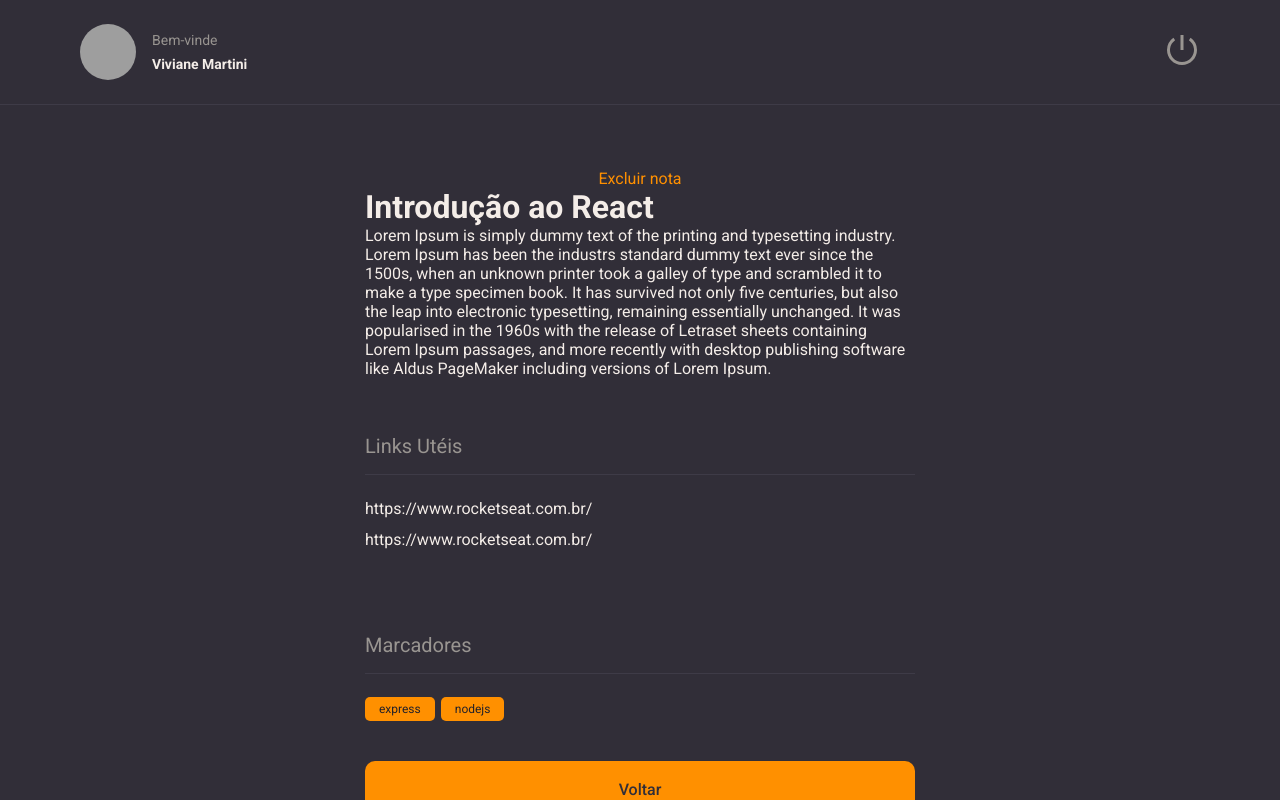
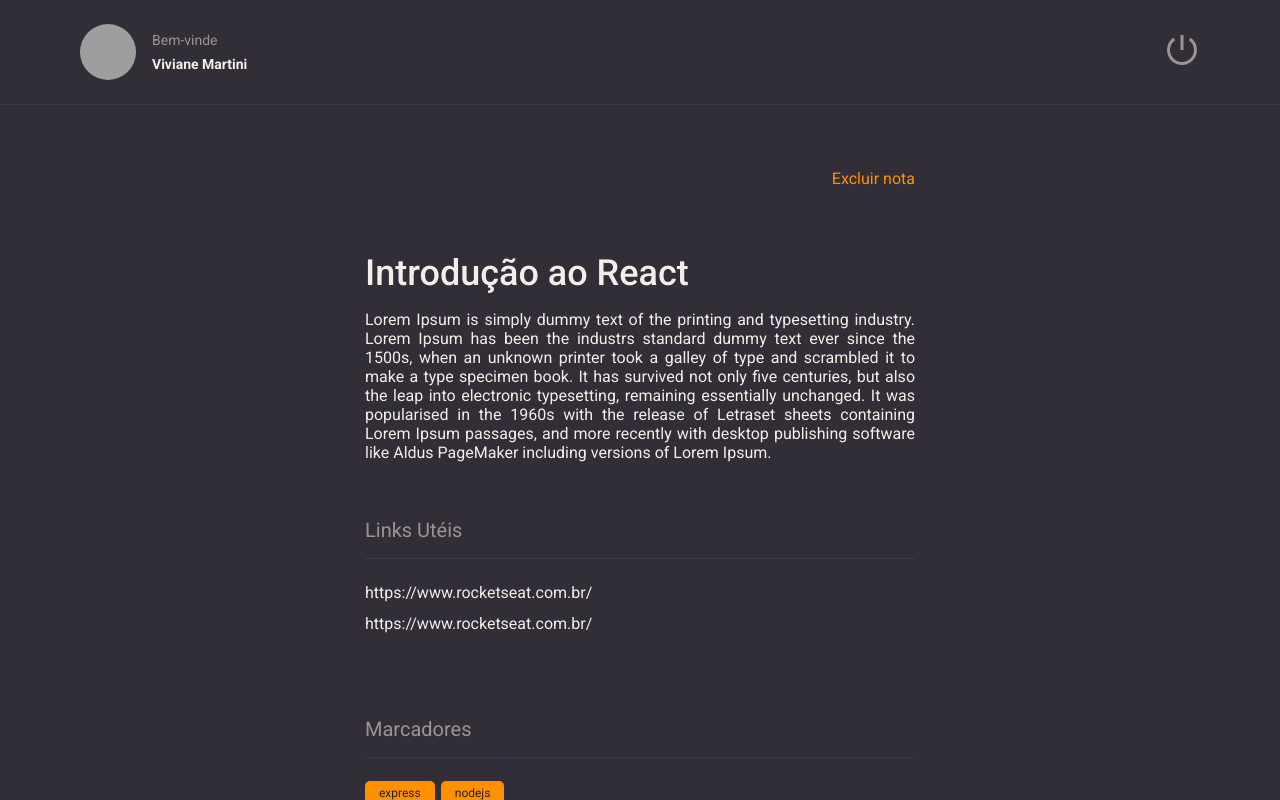
Before and after one commit to vivianemartini/rocketnotes, a React (Vite) app: page / in a window 1280 px wide. Built offline with nearby package versions, Linux system fonts and the light colour scheme; grey boxes are pictures that could not be loaded.

Commit message:
finish details area

```diff
--- a/src/pages/Details/styles.js
+++ b/src/pages/Details/styles.js
@@ -37,7 +37,19 @@ export const Content = styled.div`
     flex-direction: column;
 
     > button:first-child {
+        align-self: end;
+    }
 
+    > h1 {
+        font-size: 36px;
+        font-weight: 500;
+        padding-top: 64px;
+    }
+
+    > p {
+        font-size: 16px;
+        margin-top: 16px;
+        text-align: justify;
     }
 
 `
```
